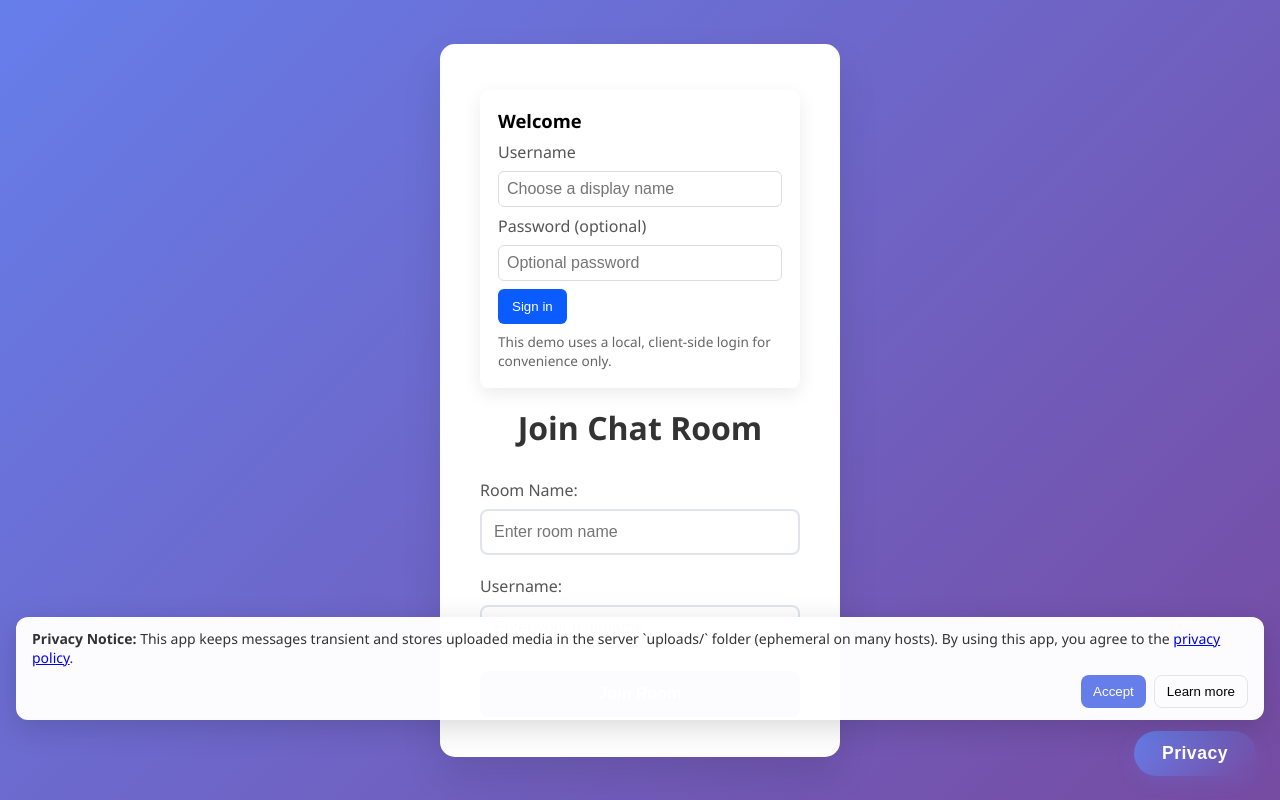
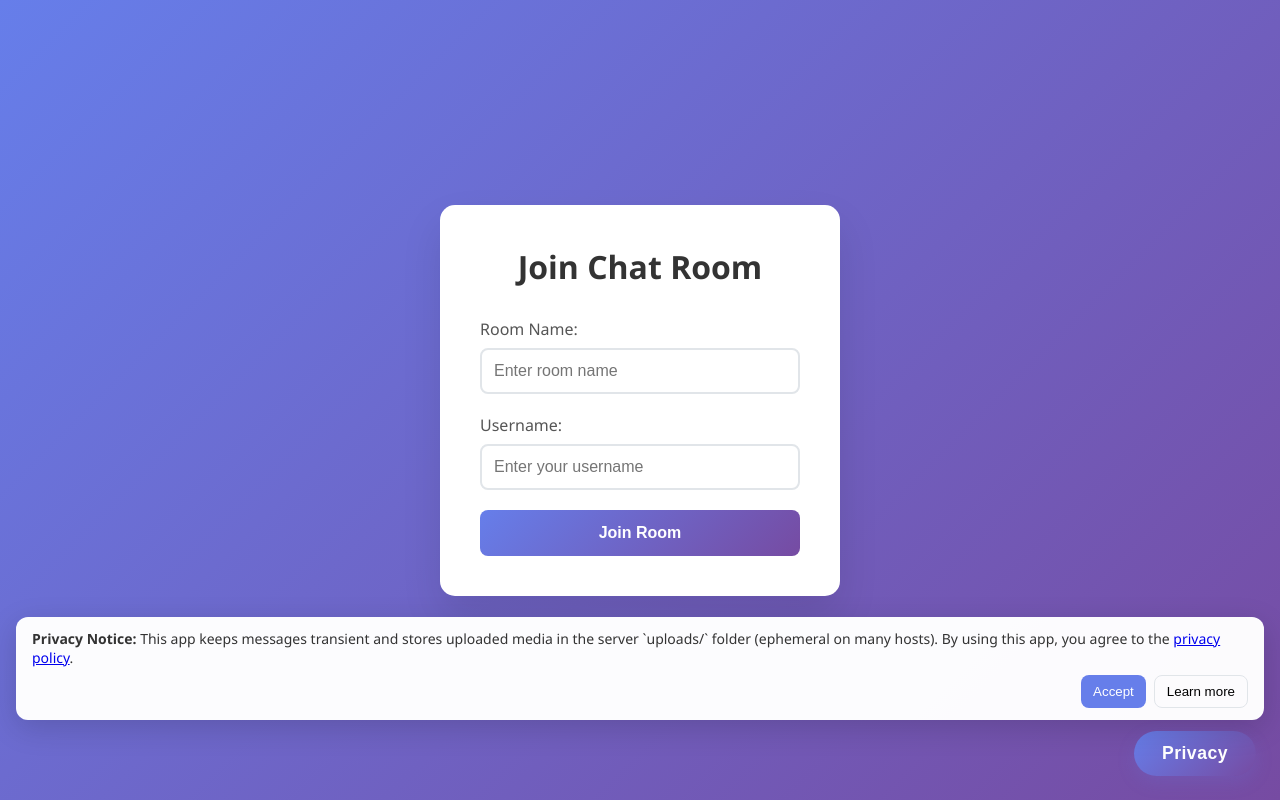
Before and after one commit to ManjusPrasad/REALTIME-CHAT-APP, a FastAPI app: page / in a window 1280 px wide. Run offline with FastAPI, Linux system fonts and the light colour scheme.

Commit message:
Remove client-side sign-in page, keep only room join page

```diff
--- a/static/app.js
+++ b/static/app.js
@@ -17,12 +17,6 @@ class ChatApp {
         this.roomNameInput = document.getElementById('room-name');
         this.usernameInput = document.getElementById('username');
         this.joinBtn = document.getElementById('join-btn');
-        // Login elements
-        this.loginPanel = document.getElementById('login-panel');
-        this.loginForm = document.getElementById('login-form');
-        this.loginUsername = document.getElementById('login-username');
-        this.loginPassword = document.getElementById('login-password');
-        this.loginBtn = document.getElementById('login-btn');
 
         // Chat container elements
         this.chatContainer = document.getElementById('chat-container');
@@ -44,34 +38,8 @@ class ChatApp {
             this.fileInput.addEventListener('change', (e) => this.handleFileUpload(e));
         }
 
-        // Pre-fill username from client-side login if available
-        const storedUser = localStorage.getItem('chatUser');
-        if (storedUser) {
-            try {
-                const parsed = JSON.parse(storedUser);
-                if (parsed && parsed.username) {
-                    this.usernameInput.value = parsed.username;
-                    // Hide login panel if exists
-                    if (this.loginPanel) this.loginPanel.style.display = 'none';
-                }
-            } catch (e) {}
-        }
     }
 
-    handleLoginSubmit(e) {
-        e.preventDefault();
-        const username = this.loginUsername.value.trim();
-        if (!username) return alert('Please enter a username');
-        // Save locally (this is a demo; no server-side auth)
-        const payload = { username };
-        localStorage.setItem('chatUser', JSON.stringify(payload));
-        // Hide login and prefill join username
-        if (this.loginPanel) this.loginPanel.style.display = 'none';
-        this.usernameInput.value = username;
-        this.currentUsername = username;
-        // focus on room input
-        this.roomNameInput.focus();
-    }
         async handleFileUpload(e) {
             const file = e.target.files[0];
             if (!file) return;
@@ -113,10 +81,6 @@ class ChatApp {
             this.joinRoom();
         });
 
-        // Login form submission (if present)
-        if (this.loginForm) {
-            this.loginForm.addEventListener('submit', (e) => this.handleLoginSubmit(e));
-        }
 
         // Message form submission
         this.messageForm.addEventListener('submit', (e) => {
--- a/static/styles.css
+++ b/static/styles.css
@@ -512,19 +512,6 @@ body {
 }
 
 /* Login panel */
-.login-panel {
-    background:#fff;
-    padding:18px;
-    border-radius:8px;
-    box-shadow:0 6px 18px rgba(0,0,0,0.08);
-    max-width:420px;
-    margin:6px auto 18px auto;
-}
-.login-panel h2{margin:0 0 8px 0;font-size:1.15rem}
-.login-panel .login-note{font-size:0.85rem;color:#666;margin-top:8px}
-.login-form .form-group{margin-bottom:8px}
-.login-form input{width:100%;padding:8px;border:1px solid #ddd;border-radius:6px}
-.login-form button{background:#0b5cff;color:#fff;border:none;padding:10px 14px;border-radius:6px;cursor:pointer}
 
 /* View-once viewer media styles */
 .view-once-viewer img, .view-once-viewer video{border-radius:8px;box-shadow:0 10px 30px rgba(0,0,0,0.5);max-width:92%;max-height:92%;}
--- a/templates/index.html
+++ b/templates/index.html
@@ -10,22 +10,7 @@
     <!-- Landing Panel (visible initially, hidden once connected) -->
     <div id="landing-panel" class="landing-panel">
         <div class="landing-content">
-            <!-- Login first: if not logged in, user fills this; otherwise join form is shown -->
-            <div id="login-panel" class="login-panel">
-                <h2>Welcome</h2>
-                <form id="login-form" class="login-form">
-                    <div class="form-group">
-                        <label for="login-username">Username</label>
-                        <input type="text" id="login-username" name="login-username" placeholder="Choose a display name" required />
-                    </div>
-                    <div class="form-group">
-                        <label for="login-password">Password (optional)</label>
-                        <input type="password" id="login-password" name="login-password" placeholder="Optional password" />
-                    </div>
-                    <button type="submit" id="login-btn">Sign in</button>
-                </form>
-                <div class="login-note">This demo uses a local, client-side login for convenience only.</div>
-            </div>
+
 
             <h1>Join Chat Room</h1>
             <form id="join-form" class="join-form">
```
